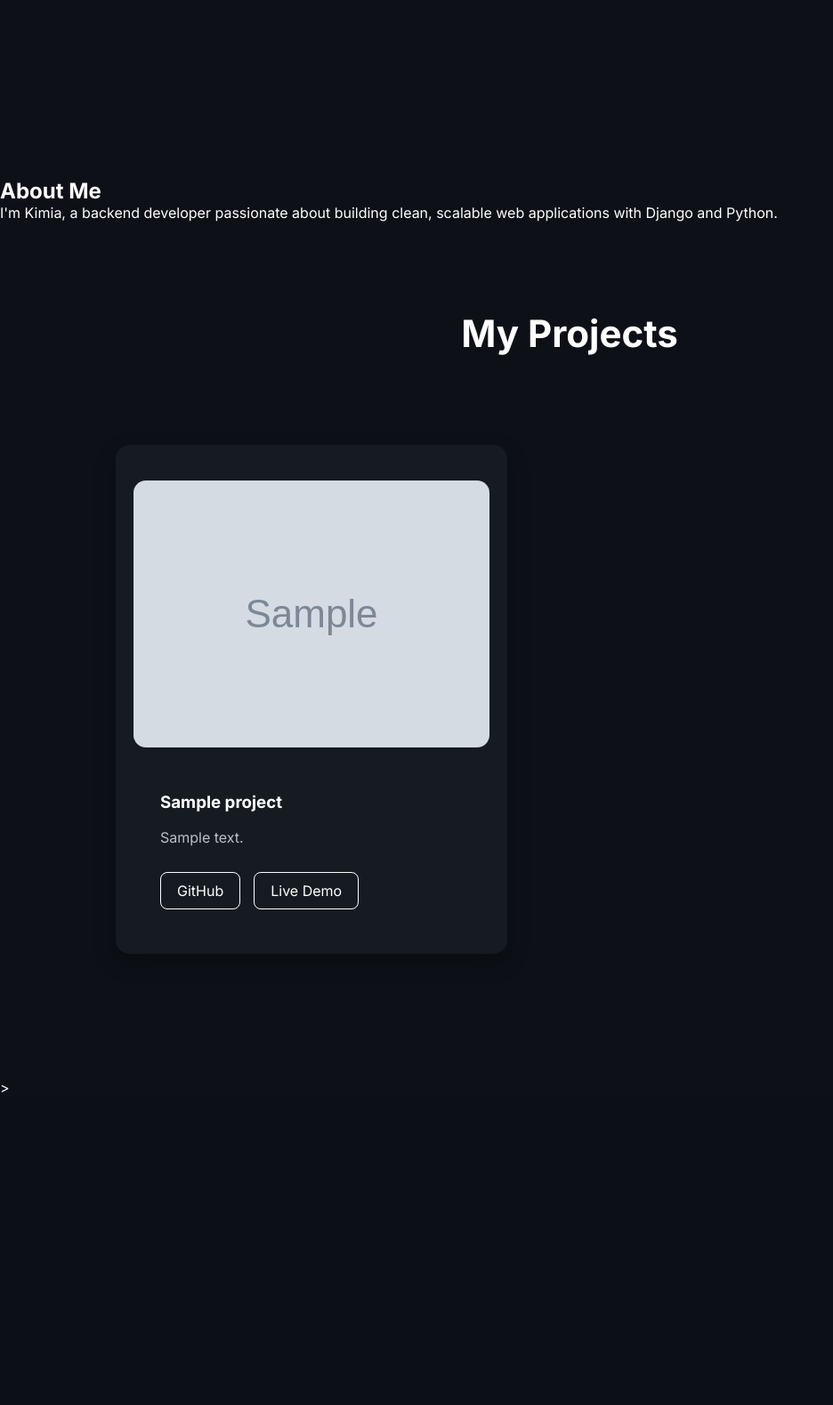
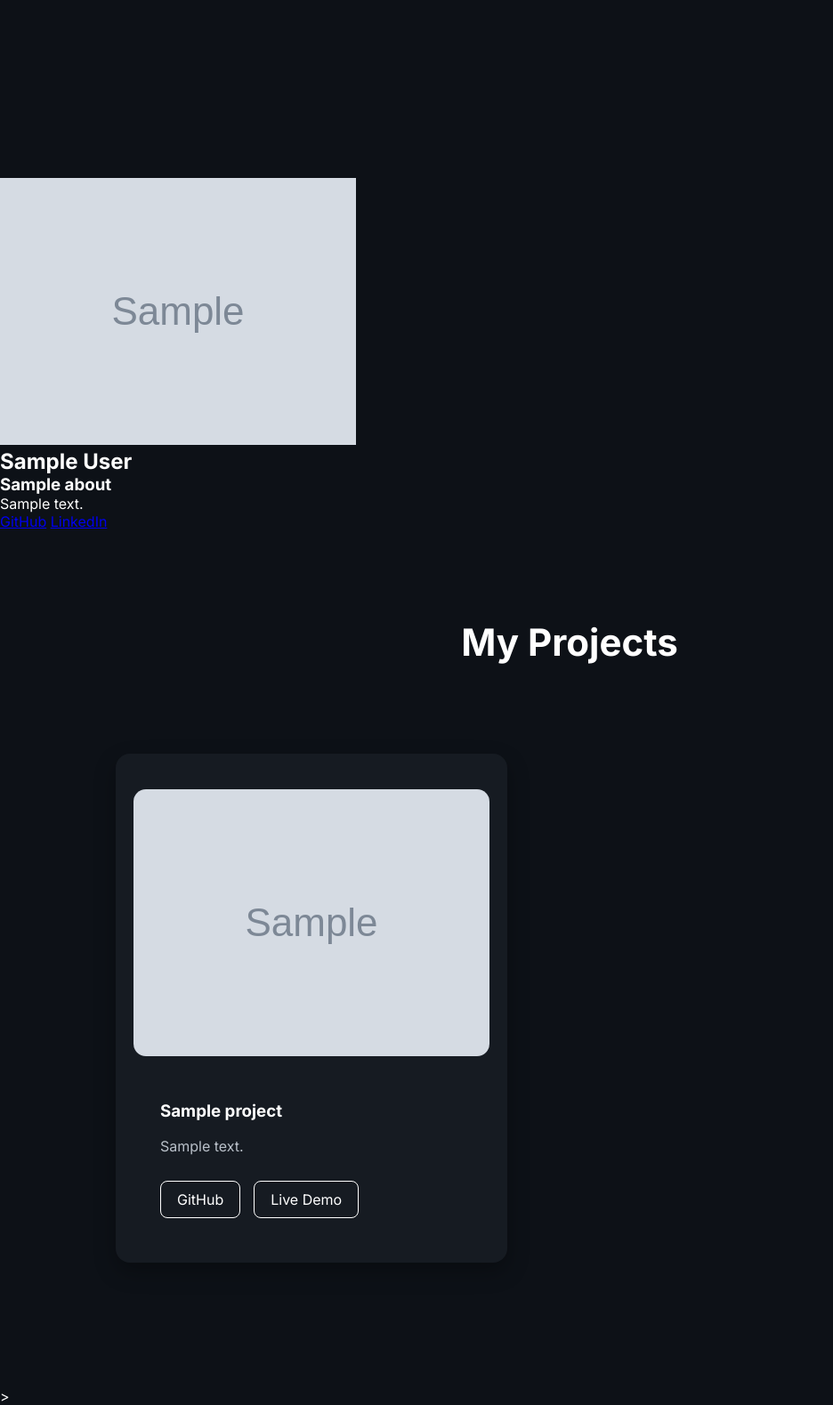
Before and after one commit to kimiajam/portfolio-project, a Django app: page / in a window 1280 px wide. Shown: the part 600-2179 px from the top of the page at 89% size, without its empty margins (0-936 px from the left). Before the commit the page ends 1828 px from the top, so only its background shows below. Run offline with Django 5.2, Linux system fonts and the light colour scheme; tables that the repository leaves empty hold one stand-in row (values such as "Sample post"); grey boxes marked "Sample" are stand-in pictures.

Commit message:
Add dynamic about section

```diff
--- a/apps/portfolio/admin.py
+++ b/apps/portfolio/admin.py
@@ -1,4 +1,6 @@
 from django.contrib import admin
 from .models import Project
+from .models import About
 
+admin.site.register(About)
 admin.site.register(Project)
--- a/apps/portfolio/models.py
+++ b/apps/portfolio/models.py
@@ -5,12 +5,27 @@ class Project(models.Model):
     title = models.CharField(max_length=100)
     description = models.TextField()
 
+    image = models.ImageField(upload_to="projects/", blank=True)
+
     github_url = models.URLField(blank=True)
     live_url = models.URLField(blank=True)
-
-    image = models.ImageField(upload_to="projects/", blank=True)
 
     created_at = models.DateTimeField(auto_now_add=True)
 
     def __str__(self):
         return self.title
+
+
+class About(models.Model):
+    full_name = models.CharField(max_length=100)
+    job_title = models.CharField(max_length=150)
+    bio = models.TextField()
+
+    profile_image = models.ImageField(upload_to="profile/")
+    cv = models.FileField(upload_to="cv/", blank=True)
+
+    github = models.URLField(blank=True)
+    linkedin = models.URLField(blank=True)
+
+    def __str__(self):
+        return self.full_name
--- a/apps/portfolio/views.py
+++ b/apps/portfolio/views.py
@@ -1,12 +1,14 @@
 from django.shortcuts import render
-from .models import Project
+from .models import Project , About
 
 
 def home(request):
     projects = Project.objects.all()
+    about = About.objects.first()
 
     context = {
-        "projects": projects
+        "projects": projects,
+        "about": about,
     }
 
     return render(request, "home.html", context)
--- a/templates/includes/about.html
+++ b/templates/includes/about.html
@@ -1,10 +1,29 @@
 <section class="about">
 
-    <h2>About Me</h2>
+    {% if about %}
 
-    <p>
-        I'm Kimia, a backend developer passionate about building clean,
-        scalable web applications with Django and Python.
-    </p>
+        {% if about.profile_image %}
+            <img src="{{ about.profile_image.url }}" alt="{{ about.full_name }}">
+        {% endif %}
+
+        <h2>{{ about.full_name }}</h2>
+
+        <h3>{{ about.job_title }}</h3>
+
+        <p>{{ about.bio }}</p>
+
+        <div class="about-links">
+
+            {% if about.github %}
+                <a href="{{ about.github }}" target="_blank">GitHub</a>
+            {% endif %}
+
+            {% if about.linkedin %}
+                <a href="{{ about.linkedin }}" target="_blank">LinkedIn</a>
+            {% endif %}
+
+        </div>
+
+    {% endif %}
 
 </section>
```
Also changed, not shown: apps/portfolio/migrations/0004_about_remove_project_created_at_and_more.py (added), apps/portfolio/migrations/0005_rename_github_url_about_github_and_more.py (added), apps/portfolio/migrations/0006_remove_about_created_at_remove_about_image_and_more.py (added).
